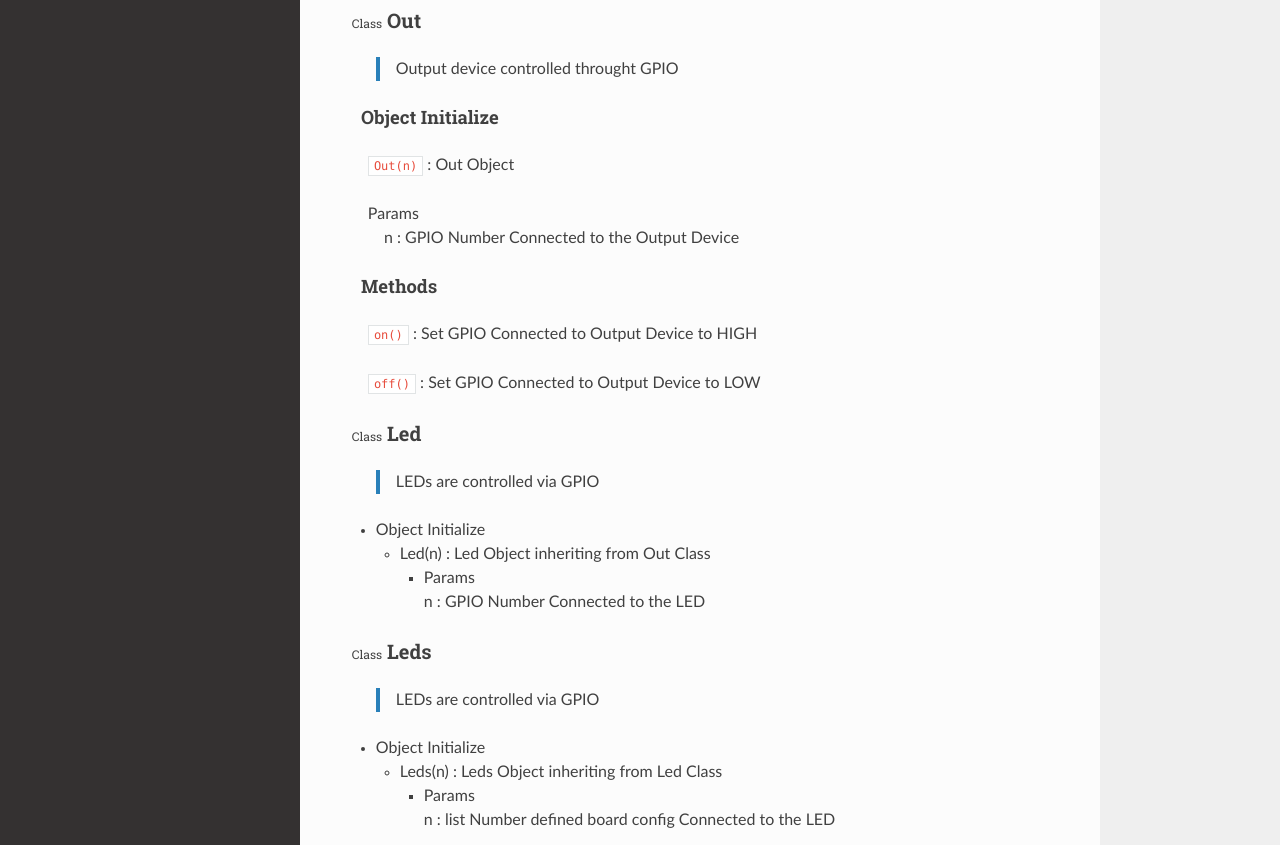
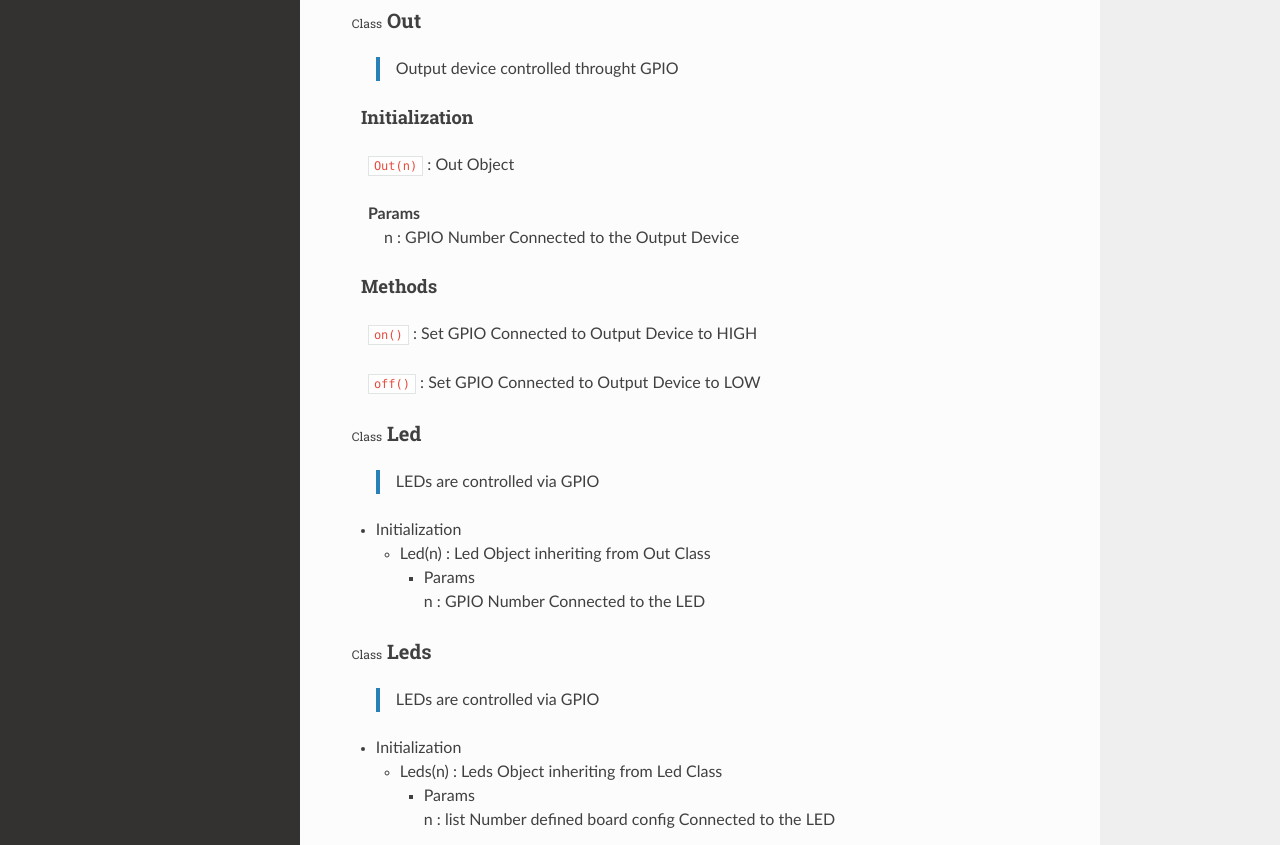
Before and after one commit to hbe-dev/pop_docs, an MkDocs documentation site: the page built from docs/pop.md, in a window 1280 px wide and 1400 px high. Shown: the part 330-1175 px from the top of the window. Built offline with MkDocs 1.6.1, drawn with Linux system fonts in a browser that asks for light colours; nearby versions of some CDN libraries; some of the changed text lies outside the part shown.

Commit message:
Update pop.md

```diff
--- a/docs/pop.md
+++ b/docs/pop.md
@@ -13,11 +13,11 @@ from pop import *
 
 > Output device controlled throught GPIO
 
-<h4>&emsp; Object Initialize</h4>
+<h4>&emsp; Initialization</h4>
 
 &emsp; `Out(n)` : Out Object
 
-&emsp; Params
+&emsp; **Params**
 &emsp; &emsp;  n : GPIO Number Connected to the Output Device
 
 <h4>&emsp; Methods</h4>
@@ -31,14 +31,14 @@ from pop import *
 ## <span style="font-size:0.6em; font-weight:normal;">Class</span> **Led**
 > LEDs are controlled via GPIO
 
-* Object Initialize
+* Initialization
 	* Led(n) : Led Object inheriting from Out Class
 		* Params
 			n : GPIO Number Connected to the LED
 ## <span style="font-size:0.6em; font-weight:normal;">Class</span> **Leds**
 > LEDs are controlled via GPIO
 
-* Object Initialize
+* Initialization
 	* Leds(n) : Leds Object inheriting from Led Class
 		* Params
 			n : list Number defined board config Connected to the LED
@@ -53,7 +53,7 @@ from pop import *
 ## <span style="font-size:0.6em; font-weight:normal;">Class</span> **Input**
 > Read the Input Device through GPIO
 
-* Object Initialize
+* Initialization
 	* Input(n,activeHigh=Ture) : Input Object
 		* Params
 			n : GPIO Number Connected to the Input Device
@@ -75,7 +75,7 @@ from pop import *
 ## <span style="font-size:0.6em; font-weight:normal;">Class</span> **Switch**
 > Read the switch status through GPIO
 
-* Object Initialize
+* Initialization
 	* Switch(n) : Switch Object inheriting from Input Class
 		* Params
 			n : GPIO Number Connected to the Switch
@@ -83,7 +83,7 @@ from pop import *
 ## <span style="font-size:0.6em; font-weight:normal;">Class</span> **Switches**
 > Read the switch status through GPIO
 
-* Object Initialize
+* Initialization
 	* Switches(n) : Switch Object inheriting from Input Class
 		* Params
 			n : list Number defined board config Connected to the Switch
@@ -93,7 +93,7 @@ from pop import *
 ## <span style="font-size:0.6em; font-weight:normal;">Class</span> **SpiAdc**
 > adc chip control through spi interface
 
-* Object Initialize
+* Initialization
 	* SpiAdc(channel, device=0, bus=0, speed=1000000) : SpiAdc object
 		* Params
 			channel : ADC Channel
@@ -139,7 +139,7 @@ from pop import *
 ## <span style="font-size:0.6em; font-weight:normal;">Class</span> **Psd**
 > Distance measurement using PSD sensor
 
-* Object Initialize
+* Initialization
 	* Psd(channel=-1, device=0, bus=0, speed=1000000) : PSD object inheriting from SpiAdc Class
 		* Params
 			channel : ADC Channel
@@ -156,7 +156,7 @@ from pop import *
 ## <span style="font-size:0.6em; font-weight:normal;">Class</span> **CDS**
 > Light measurement using CDS sensor
 
-* Object Initialize
+* Initialization
 	* Cds(channel=-1, device=0, bus=0, speed=1000000) : Cds object inheriting from SpiAdc Class
 		* Params
 			channel : ADC Channel
@@ -173,7 +173,7 @@ from pop import *
 ## <span style="font-size:0.6em; font-weight:normal;">Class</span> **Sound**
 > Ambient sound measurement using Sound sensor
 
-* Object Initialize
+* Initialization
 	* Sound(channel=-1, device=0, bus=0, speed=1000000) : Sound object inheriting from SpiAdc Class
 		* Params
 			channel : ADC Channel
@@ -184,7 +184,7 @@ from pop import *
 ## <span style="font-size:0.6em; font-weight:normal;">Class</span> **Vr**
 > Voltage measurement with variable resistor
 
-* Object Initialize
+* Initialization
 	* Vr(channel=-1, device=0, bus=0, speed=1000000) : Vr object inheriting from SpiAdc Class
 		* Params
 			channel : ADC Channel
@@ -195,7 +195,7 @@ from pop import *
 ## <span style="font-size:0.6em; font-weight:normal;">Class</span> **Potentiometer**
 > Voltage measurement with variable resistor
 
-* Object Initialize
+* Initialization
 	* Potentiometer(channel=-1, device=0, bus=0, speed=1000000) : Potentiometer object inheriting from SpiAdc Class
 		* Params
 			channel : ADC Channel
@@ -215,7 +215,7 @@ from pop import *
 
 ## <span style="font-size:0.6em; font-weight:normal;">Class</span> **PiezoBuzzer**
 * Class Description  : PiezoBuzzer controlled via Software PWM
-* Object Initialize
+* Initialization
 	* PiezoBuzzer(n) : PiezoBuzzer object inheriting from PopThread
 		* Params
 			n : GPIO Number Connected to the PiezoBuzzer defined board setting or Can setting manually
@@ -243,7 +243,7 @@ from pop import *
 ## <span style="font-size:0.6em; font-weight:normal;">Class</span> **Oled**
 > Oled Controlled vi I2C Interface
 
-* Object Initialize
+* Initialization
 	* Oled( addr=OLED_ADDR, type=OLED_NONE_TYPE, automode=True) : Oled object inheriting from I2C Class (I2c Slave Address -> 0x3c). This method calls init(), clearDisplay()
 		* Params
 			addr : OLED I2C ADDR.default 0x3c
@@ -421,7 +421,7 @@ from pop import *
 
 > Apds9960 Controlled via I2C Interface
 
-* Object Initialize
+* Initialization
 	* Gesture(addr=APDS9960_ADDR) : Gesture object inheriting from I2C Class (I2c Slave Address -> 0x39)
 
 * Methods
```
